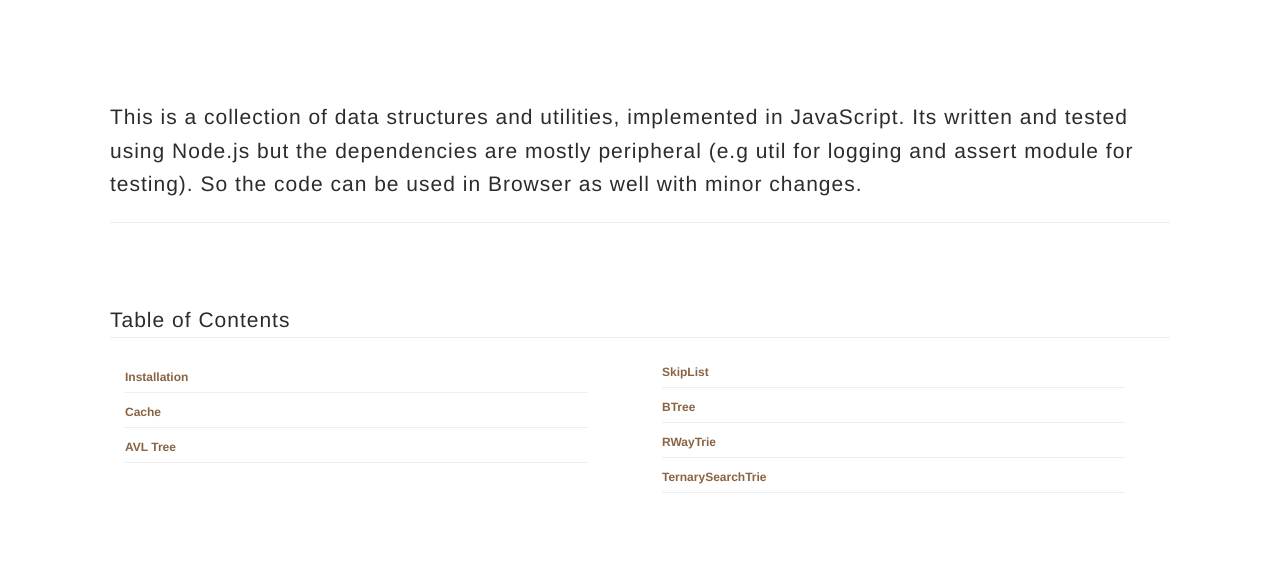
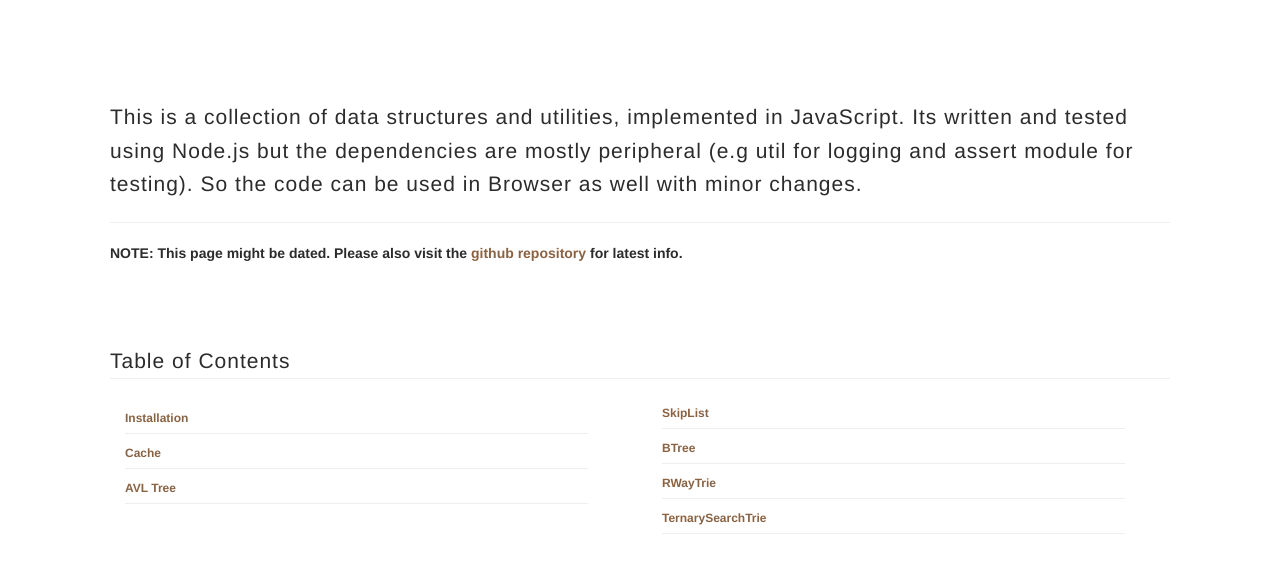
Before and after one commit to monmohan/dsjslib, a website: page index.html in a window 1280 px wide. Shown: the part 230-800 px from the top of the page. Drawn offline with nearby package versions, Linux system fonts and the light colour scheme.

Commit message:
add note

```diff
--- a/index.html
+++ b/index.html
@@ -12,6 +12,7 @@
 <h2>
 <p>This is a collection of data structures and utilities, implemented in JavaScript. Its written and tested using Node.js but the dependencies are mostly peripheral
 (e.g util for logging and assert module for testing). So the code can be used in Browser as well with minor changes.</p></h2>
+<h4>NOTE: This page might be dated. Please also visit the <a href="https://github.com/monmohan/dsjslib">github repository</a> for latest info.</h4>
 
 <h2 id="structs">Table of Contents</h2>
 
```
